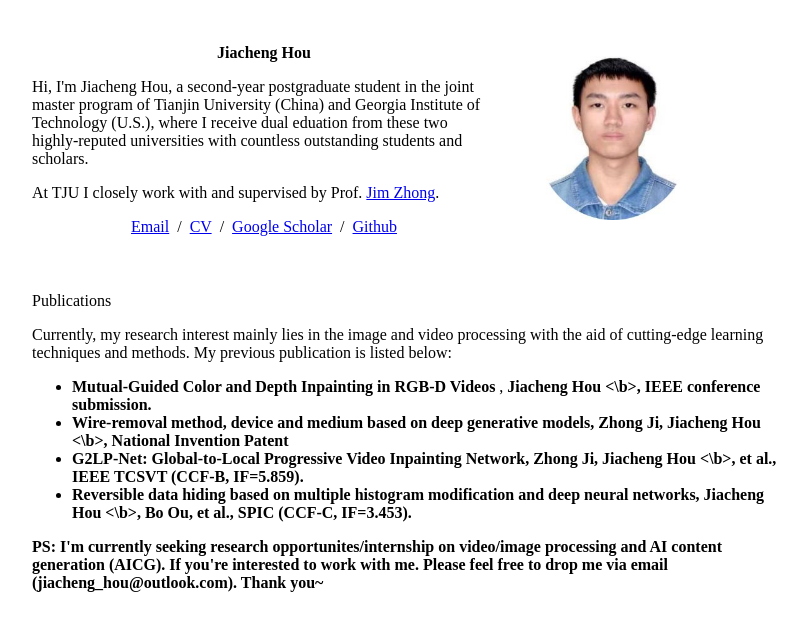
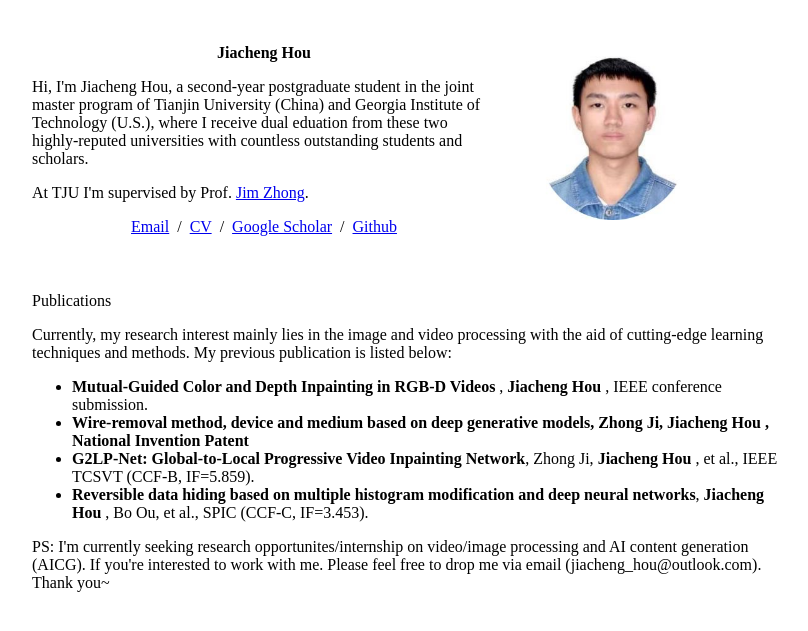
Before and after one commit to HJC2020/hjc.github.io, a plain HTML site: page index.html in a window 1280 px wide. Shown: the whole page, without its empty margins (228-1036 px from the left). Drawn offline with Linux system fonts and the light colour scheme.

Commit message:
Update index.html

```diff
--- a/index.html
+++ b/index.html
@@ -22,7 +22,7 @@
                 where I receive dual eduation from these two highly-reputed universities with countless outstanding students and scholars.
               </p>
               <p>
-                At TJU I closely work with and supervised by Prof. <a href="http://seea.tju.edu.cn/info/1014/1447.htm">Jim Zhong</a>.
+                At TJU I'm supervised by Prof. <a href="http://seea.tju.edu.cn/info/1014/1447.htm">Jim Zhong</a>.
               </p>
               <p style="text-align:center">
                 <a href="mailto:jiacheng_hou@outlook.com">Email</a> &nbsp/&nbsp
@@ -44,10 +44,10 @@
                 Currently, my research interest mainly lies in the image and video processing with the aid of cutting-edge learning techniques and methods.
                 My previous publication is listed below: </br>
               <ul>
-                <li> <b> Mutual-Guided Color and Depth Inpainting in RGB-D Videos </b>, <b> Jiacheng Hou <\b>, IEEE conference submission.     </br>
-                <li> <b> Wire-removal method, device and medium based on deep generative models, Zhong Ji, <b> Jiacheng Hou <\b>, National Invention Patent</b> </br>
-                <li> <b> G2LP-Net: Global-to-Local Progressive Video Inpainting Network</b>, Zhong Ji, <b> Jiacheng Hou <\b>, et al., IEEE TCSVT (CCF-B, IF=5.859).     </br>
-                <li> <b> Reversible data hiding based on multiple histogram modification and deep neural networks</b>, <b> Jiacheng Hou <\b>, Bo Ou, et al., SPIC (CCF-C, IF=3.453). </br>
+                <li> <b> Mutual-Guided Color and Depth Inpainting in RGB-D Videos </b>, <b> Jiacheng Hou </b>, IEEE conference submission.     </br>
+                <li> <b> Wire-removal method, device and medium based on deep generative models, Zhong Ji, <b> Jiacheng Hou </b>, National Invention Patent</b> </br>
+                <li> <b> G2LP-Net: Global-to-Local Progressive Video Inpainting Network</b>, Zhong Ji, <b> Jiacheng Hou </b>, et al., IEEE TCSVT (CCF-B, IF=5.859).     </br>
+                <li> <b> Reversible data hiding based on multiple histogram modification and deep neural networks</b>, <b> Jiacheng Hou </b>, Bo Ou, et al., SPIC (CCF-C, IF=3.453). </br>
           </ul>
         <p>
           PS: I'm currently seeking research opportunites/internship on video/image processing and AI content generation (AICG).
```
